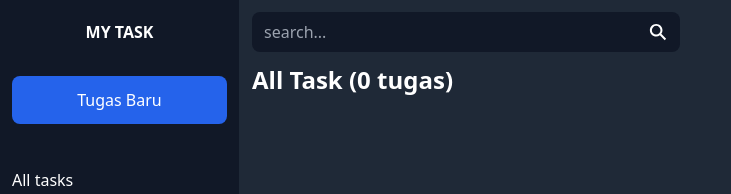
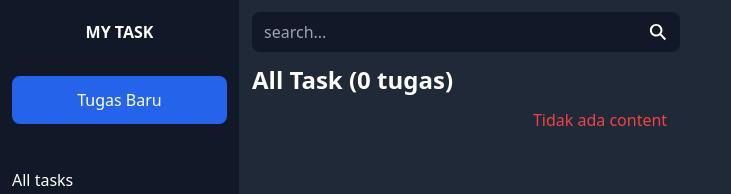
Before and after one commit to goncang1512/TASK-GDSC, a React (Vite) app: page / in a window 1280 px wide. Shown: the top 194 px of the page, without its empty margins (0-731 px from the left). Built offline with nearby package versions, Linux system fonts and the light colour scheme.

Commit message:
fix not content

```diff
--- a/src/components/pages/Home.jsx
+++ b/src/components/pages/Home.jsx
@@ -55,7 +55,7 @@ export default function Home() {
         </h1>
       </div>
       <section className="flex flex-col gap-3 p-3 ">
-        {myTask === 0 ? (
+        {myTask.length === 0 ? (
           <div className="flex items-center justify-center w-full h-full overflow-hidden">
             <p className="text-red-500">Tidak ada content</p>
           </div>
```
